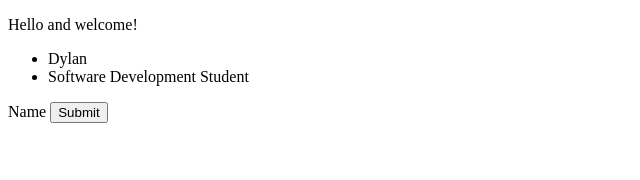
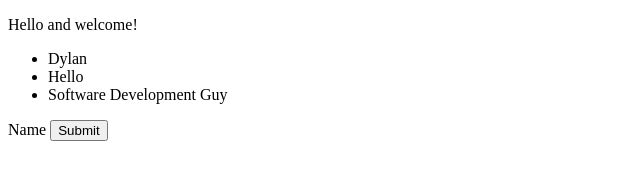
Before and after one commit to Dylan-M-afk/practicerepo, a plain HTML site: page index.html in a window 1280 px wide. Shown: the whole page, without its empty margins (0-640 px from the left). Drawn offline with Linux system fonts and the light colour scheme.

Commit message:
Updated text in index html

```diff
--- a/index.html
+++ b/index.html
@@ -14,7 +14,10 @@
             Dylan
         </li>
         <li>
-            Software Development Student
+            Hello
+        </li>
+        <li>
+            Software Development Guy
         </li>
     </ul>
     <form action="./welcome.html">
```
